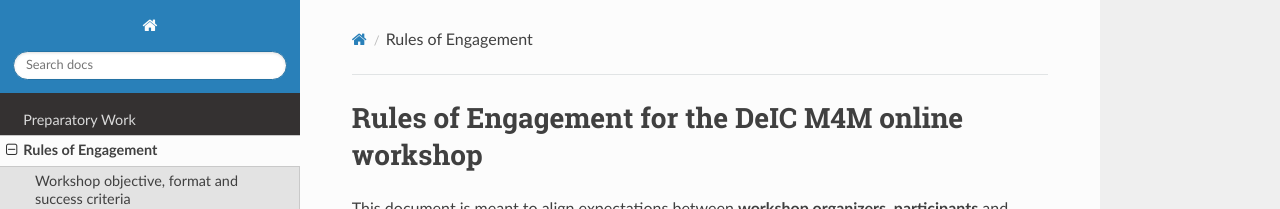
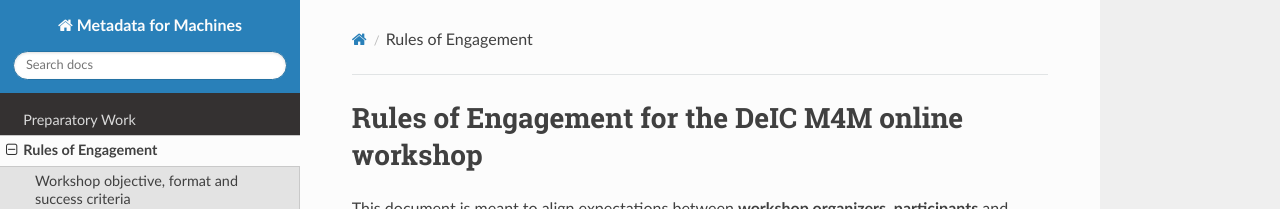
Before and after one commit to Hannah-DK/M4M-DK, an MkDocs documentation site: the page built from docs/Rules of Engagement.md, in a window 1280 px wide. Shown: the top 209 px of the page. Built offline with MkDocs 1.6.1, drawn with Linux system fonts in a browser that asks for light colours; nearby versions of some CDN libraries; part of the change alters nothing that is shown.

Commit message:
Update mkdocs.yml

```diff
--- a/mkdocs.yml
+++ b/mkdocs.yml
@@ -1,4 +1,4 @@
-rsite_name: Metadata for Machines
+site_name: Metadata for Machines
 nav:
     - Preparatory Work: Preparatory Work.md
     - Rules of Engagement: Rules of Engagement.md
```
